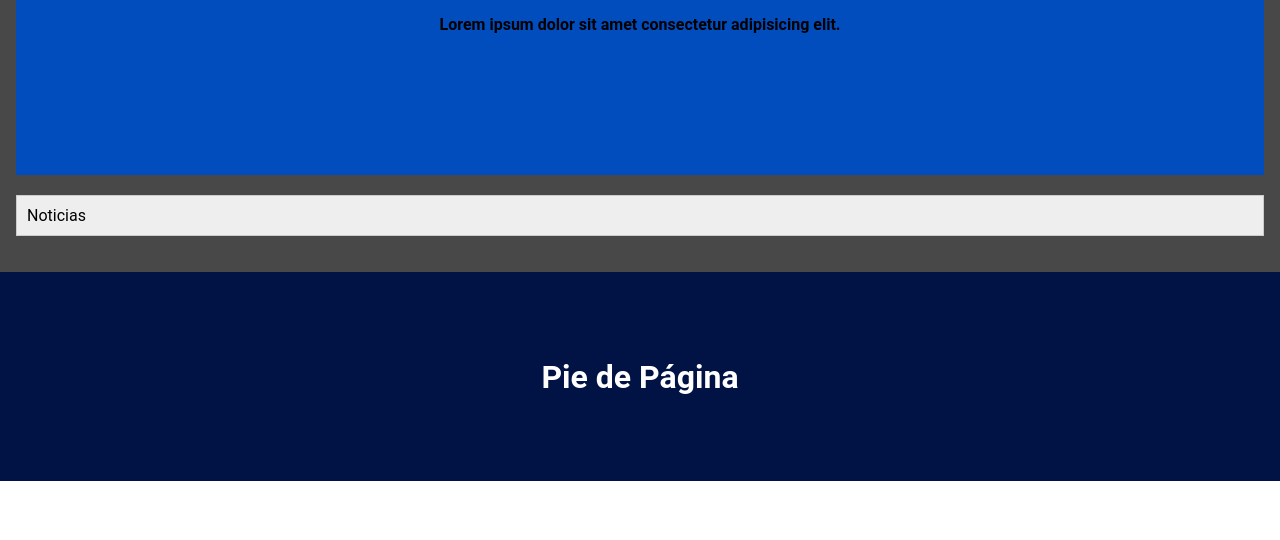
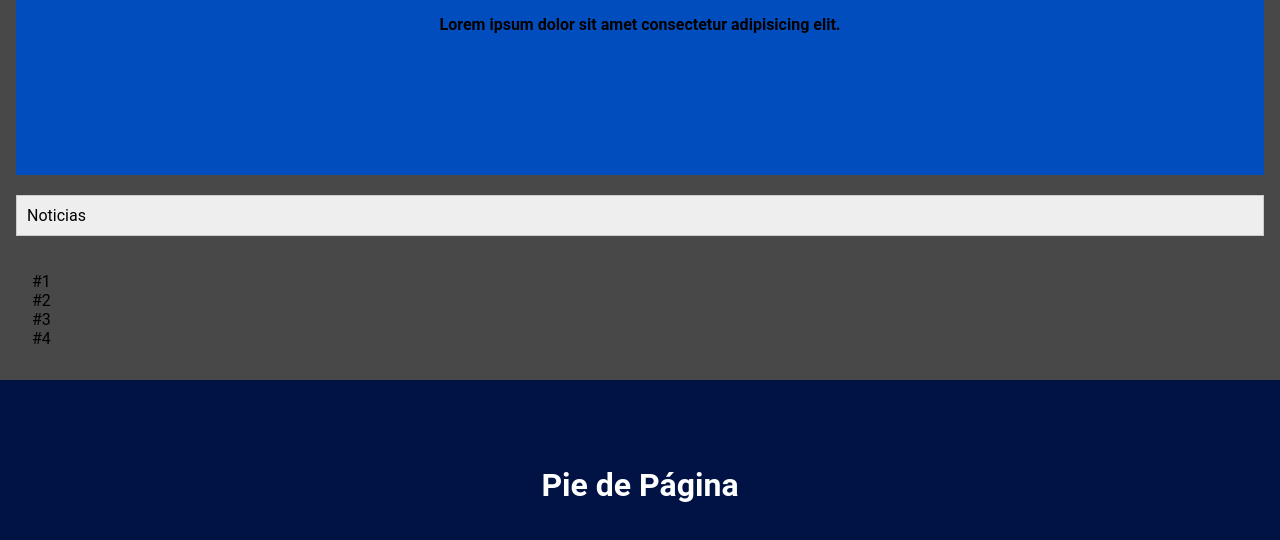
Before and after one commit to tone-stone/Leccion9, a plain HTML site: page index.html in a window 1280 px wide. Shown: the part 552-1092 px from the top of the page. Before the commit the page ends 1033 px from the top, so only its background shows below. Drawn offline with Linux system fonts and the light colour scheme.

Commit message:
elmntsMac

```diff
--- a/index.html
+++ b/index.html
@@ -35,6 +35,12 @@
             <div class="row">
                 <article>Noticias</article>
             </div>
+            <div class="container">
+              <div class="element1 element">#1</div>
+              <div class="element2 element">#2</div>
+              <div class="element3 element">#3</div>
+              <div class="element4 element">#4</div>
+            </div>
         </section>
     </main>
 
```
